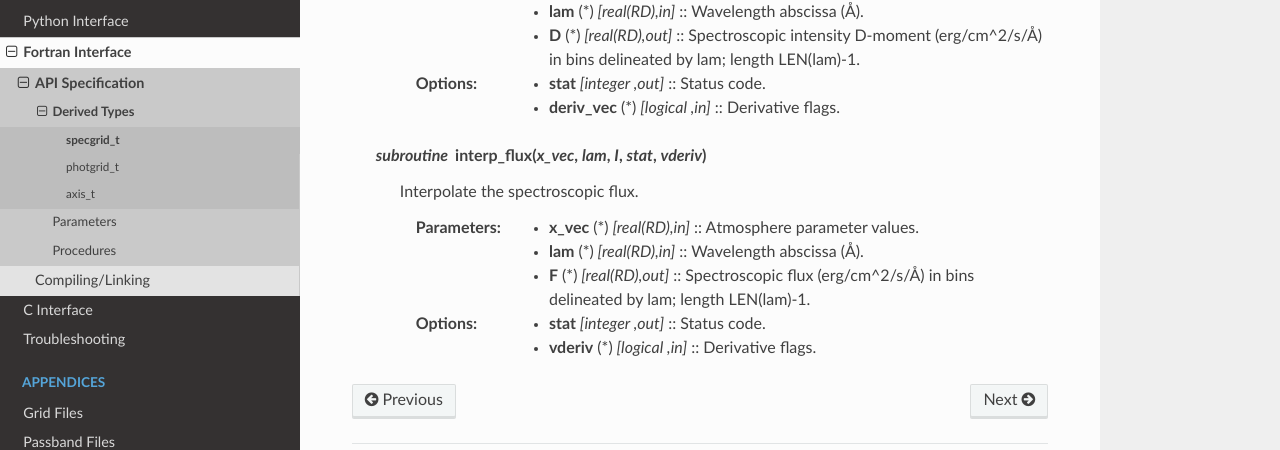
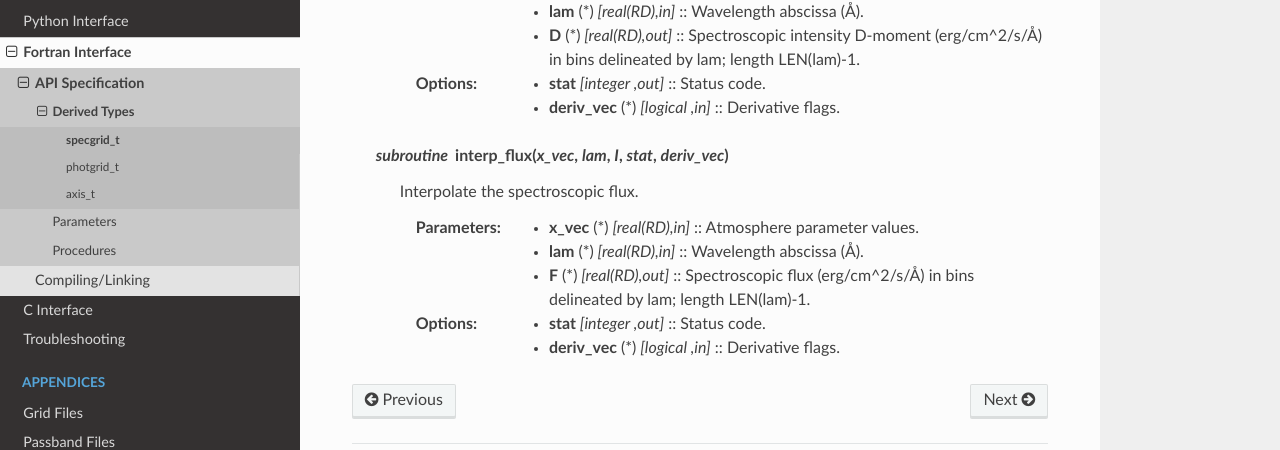
Before and after one commit to rhdtownsend/msg, a Sphinx documentation site: the page built from docs/source/ref-guide/fortran-interface/specgrid_t.rst, in a window 1280 px wide and 900 px high, scrolled down 2024 px. Shown: the part 351-801 px from the top of the window. Built offline with Sphinx 7.4.7 and the Read the Docs theme 2.0.0, drawn with Linux system fonts in a browser that asks for light colours; the version number is read from the project's files by our own code.

Commit message:
Doc update

```diff
--- a/docs/source/ref-guide/c-interface/specgrid.rst
+++ b/docs/source/ref-guide/c-interface/specgrid.rst
@@ -130,7 +130,7 @@ SpecGrid Functions
    :param stat: Returned status code (set to :c:expr:`NULL` if not required).
 
 
-.. c:function:: void interp_specgrid_intensity(SpecGrid specgrid, double x_vec[], double mu, int n, double lam[], double I[], Stat *stat, bool vderiv[])
+.. c:function:: void interp_specgrid_intensity(SpecGrid specgrid, double x_vec[], double mu, int n, double lam[], double I[], Stat *stat, bool deriv_vec[])
 
    Interpolate the spectroscopic intensity.
 
--- a/docs/source/ref-guide/fortran-interface/specgrid_t.rst
+++ b/docs/source/ref-guide/fortran-interface/specgrid_t.rst
@@ -132,7 +132,7 @@ specgrid_t
       :o logical deriv_vec(:) [in]: Derivative flags.
 
 
-   .. f:subroutine:: interp_flux(x_vec, lam, I, stat, vderiv)
+   .. f:subroutine:: interp_flux(x_vec, lam, I, stat, deriv_vec)
 
       Interpolate the spectroscopic flux.
 
@@ -141,4 +141,4 @@ specgrid_t
       :p real(RD) F(:) [out]: Spectroscopic flux (erg/cm^2/s/Å) in
             bins delineated by lam; length LEN(lam)-1.
       :o integer stat [out]: Status code.
-      :o logical vderiv(:) [in]: Derivative flags.
+      :o logical deriv_vec(:) [in]: Derivative flags.
```
